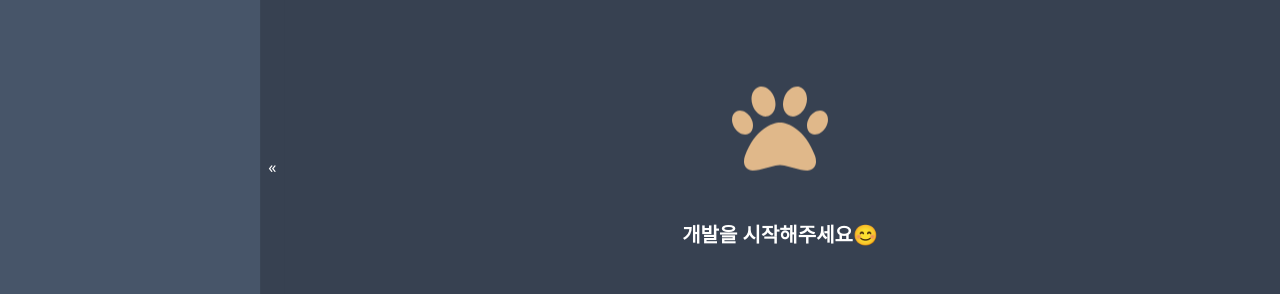
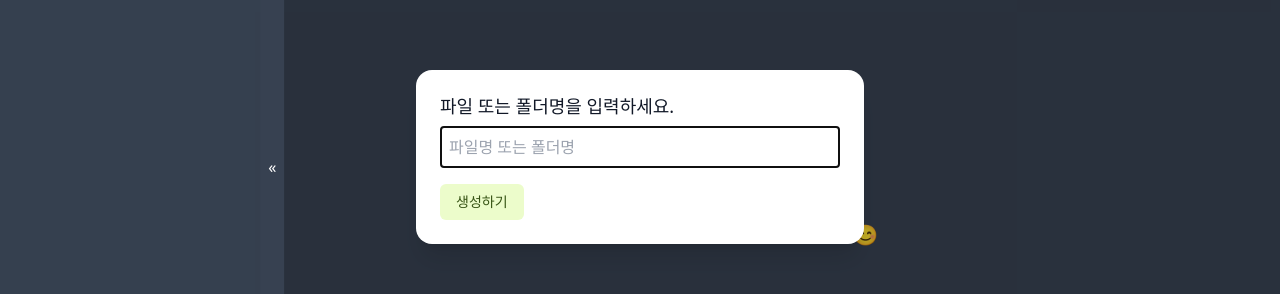
Before and after one commit to dogfoot-birdfoot/ide-front, a React (Create React App) app: page /ide in a window 1280 px wide. Both pictures are taken after a click on the button 181 px from the left and 36 px from the top of the page. Shown: the part 243-537 px from the top of the page. Built offline with nearby package versions, Linux system fonts and the light colour scheme; no server answers; data requests are answered from the project's data file.

Commit message:
feat: 모달 라이브러리로 이름창 변경

```diff
--- a/package.json
+++ b/package.json
@@ -17,6 +17,7 @@
     "@fortawesome/free-regular-svg-icons": "^6.5.1",
     "@fortawesome/free-solid-svg-icons": "^6.5.1",
     "@fortawesome/react-fontawesome": "^0.2.0",
+    "@headlessui/react": "^1.7.18",
     "@reduxjs/toolkit": "^2.1.0",
     "@testing-library/jest-dom": "^5.17.0",
     "@testing-library/react": "^13.4.0",
--- a/src/components/filetree/FileTree.tsx
+++ b/src/components/filetree/FileTree.tsx
@@ -15,12 +15,14 @@
 import ContextMenu from "@/components/filetree/ContextMenu"
 import { useFileStructure } from "context/FileStructureContext"
 import CustomDataProvider from "@/components/filetree/CustomDataProvider"
+import NameModal from "../modal/NameModal"
 
 function FileTree() {
   const [initialData, setInitialData] = useState<any>({ root: { children: [], depth: 0 } })
   const { setActiveFile, setActiveFileContent, addTab, tabs, activeFile, activeFileContent, removeTab } =
     useActiveFile()
   const [contextMenu, setContextMenu] = useState<ContextMenuState | null>(null)
+  const [isModalOpen, setIsModalOpen] = useState(false)
   const { fileStructure } = useFileStructure()
   const dataProvider = useMemo(() => new CustomDataProvider(initialData), [initialData])
 
@@ -49,14 +51,18 @@
     }
   }, [])
 
-  const injectItem = () => {
-    const parentId = "root" // 예시로 'root'를 사용, 실제 사용 시 적절한 부모 ID 사용
-    const itemName = window.prompt("Item name") || "제목없음" // 사용자가 취소하면 "제목없음"을 사용
-    if (dataProvider) {
-      dataProvider.injectItem(parentId, itemName)
-    }
+  // const injectItem = () => {
+  //   const parentId = "root" // 예시로 'root'를 사용, 실제 사용 시 적절한 부모 ID 사용
+  //   const itemName = window.prompt("Item name") || "제목없음" // 사용자가 취소하면 "제목없음"을 사용
+  //   if (dataProvider) {
+  //     dataProvider.injectItem(parentId, itemName)
+  //   }
+  // }
+
+  const handleAddItem = () => {
+    console.log("add item")
+    setIsModalOpen(true) // 모달 열기
   }
-
   const injectFolder = () => {
     const parentId = "root" // 예시로 'root'를 사용, 실제 사용 시 적절한 부모 ID 사용
     dataProvider && dataProvider.injectFolder(parentId, "New Folder")
@@ -107,8 +113,9 @@
       <div className="flex items-center mb-4 justify-between  bg-slate-600">
         <h3 className="text-lg font-semibold">Project</h3>
         <div>
-          <button onClick={injectItem} className="ml-2 p-1 ">
+          <button onClick={handleAddItem} className="ml-2 p-1 ">
             <FontAwesomeIcon icon={faFileCirclePlus} /> {/* 파일 추가 아이콘 */}
+            <NameModal isOpen={isModalOpen} setIsOpen={setIsModalOpen} parentId="root" dataProvider={dataProvider} />
           </button>
           <button onClick={injectFolder} className="ml-2 p-1">
             <FontAwesomeIcon icon={faFolderPlus} /> {/* 폴더 추가 아이콘 */}
--- /dev/null
+++ b/src/components/modal/NameModal.tsx
@@ -0,0 +1,162 @@
+// import { Dialog, Transition } from "@headlessui/react"
+// import { Fragment, useState } from "react"
+
+// export default function NameModal() {
+//   const [isOpen, setIsOpen] = useState(true)
+
+//   function closeModal() {
+//     setIsOpen(false)
+//   }
+
+//   function openModal() {
+//     setIsOpen(true)
+//   }
+
+//   return (
+//     <>
+//       <div className="fixed inset-0 flex items-center justify-center">
+//         <button
+//           type="button"
+//           onClick={openModal}
+//           className="rounded-md bg-black/20 px-4 py-2 text-sm font-medium text-white hover:bg-black/30 focus:outline-none focus-visible:ring-2 focus-visible:ring-white/75"
+//         >
+//           Open dialog
+//         </button>
+//       </div>
+
+//       <Transition appear show={isOpen} as={Fragment}>
+//         <Dialog as="div" className="relative z-10" onClose={closeModal}>
+//           <Transition.Child
+//             as={Fragment}
+//             enter="ease-out duration-300"
+//             enterFrom="opacity-0"
+//             enterTo="opacity-100"
+//             leave="ease-in duration-200"
+//             leaveFrom="opacity-100"
+//             leaveTo="opacity-0"
+//           >
+//             <div className="fixed inset-0 bg-black/25" />
+//           </Transition.Child>
+
+//           <div className="fixed inset-0 overflow-y-auto">
+//             <div className="flex min-h-full items-center justify-center p-4 text-center">
+//               <Transition.Child
+//                 as={Fragment}
+//                 enter="ease-out duration-300"
+//                 enterFrom="opacity-0 scale-95"
+//                 enterTo="opacity-100 scale-100"
+//                 leave="ease-in duration-200"
+//                 leaveFrom="opacity-100 scale-100"
+//                 leaveTo="opacity-0 scale-95"
+//               >
+//                 <Dialog.Panel className="w-full max-w-md transform overflow-hidden rounded-2xl bg-white p-6 text-left align-middle shadow-xl transition-all">
+//                   <Dialog.Title as="h3" className="text-lg font-medium leading-6 text-gray-900">
+//                     Payment successful
+//                   </Dialog.Title>
+//                   <div className="mt-2">
+//                     <p className="text-sm text-gray-500">
+//                       Your payment has been successfully submitted. We’ve sent you an email with all of the details of
+//                       your order.
+//                     </p>
+//                   </div>
+
+//                   <div className="mt-4">
+//                     <button
+//                       type="button"
+//                       className="inline-flex justify-center rounded-md border border-transparent bg-blue-100 px-4 py-2 text-sm font-medium text-blue-900 hover:bg-blue-200 focus:outline-none focus-visible:ring-2 focus-visible:ring-blue-500 focus-visible:ring-offset-2"
+//                       onClick={closeModal}
+//                     >
+//                       Got it, thanks!
+//                     </button>
+//                   </div>
+//                 </Dialog.Panel>
+//               </Transition.Child>
+//             </div>
+//           </div>
+//         </Dialog>
+//       </Transition>
+//     </>
+//   )
+// }
+
+import { Dialog, Transition } from "@headlessui/react"
+import { Fragment, useState } from "react"
+interface NameModalProps {
+  isOpen: boolean
+  setIsOpen: (isOpen: boolean) => void
+  parentId: string
+  dataProvider: {
+    injectItem: (parentId: string, itemName: string) => void
+  }
+}
+export default function NameModal({ isOpen, setIsOpen, parentId, dataProvider }: NameModalProps) {
+  const [itemName, setItemName] = useState("")
+
+  function closeModal() {
+    setIsOpen(false)
+  }
+
+  const injectItem = () => {
+    if (itemName.trim() === "") {
+      // 아이템 이름이 비어있으면 기본값 설정
+      setItemName("제목없음")
+    }
+    if (dataProvider) {
+      dataProvider.injectItem(parentId, itemName.trim() || "제목없음")
+    }
+    closeModal() // 모달 닫기
+  }
+
+  return (
+    <Transition appear show={isOpen} as={Fragment}>
+      <Dialog as="div" className="relative z-10" onClose={closeModal}>
+        <Transition.Child
+          as={Fragment}
+          enter="ease-out duration-300"
+          enterFrom="opacity-0"
+          enterTo="opacity-100"
+          leave="ease-in duration-200"
+          leaveFrom="opacity-100"
+          leaveTo="opacity-0"
+        >
+          <div className="fixed inset-0 bg-black/25" />
+        </Transition.Child>
+        <div className="fixed inset-0 overflow-y-auto">
+          <div className="flex min-h-full items-center justify-center p-4 text-center">
+            <Transition.Child
+              as={Fragment}
+              enter="ease-out duration-300"
+              enterFrom="opacity-0 scale-95"
+              enterTo="opacity-100 scale-100"
+              leave="ease-in duration-200"
+              leaveFrom="opacity-100 scale-100"
+              leaveTo="opacity-0 scale-95"
+            >
+              <Dialog.Panel className="w-full max-w-md transform overflow-hidden rounded-2xl bg-white p-6 text-left align-middle shadow-xl transition-all">
+                <Dialog.Title as="h3" className="text-lg font-medium leading-6 text-gray-900">
+                  파일 또는 폴더명을 입력하세요.
+                </Dialog.Title>
+                <input
+                  type="text"
+                  className="mt-2 w-full border border-gray-300 p-2"
+                  value={itemName}
+                  onChange={e => setItemName(e.target.value)}
+                  placeholder="파일명 또는 폴더명"
+                />
+                <div className="mt-4">
+                  <button
+                    type="button"
+                    className="inline-flex justify-center rounded-md bg-lime-100 px-4 py-2 text-sm font-medium text-lime-900 hover:bg-lime-200 focus:outline-none"
+                    onClick={injectItem}
+                  >
+                    생성하기
+                  </button>
+                </div>
+              </Dialog.Panel>
+            </Transition.Child>
+          </div>
+        </div>
+      </Dialog>
+    </Transition>
+  )
+}
```
Also changed, not shown: 1 other file (tests, documents, lock files or other folders).
